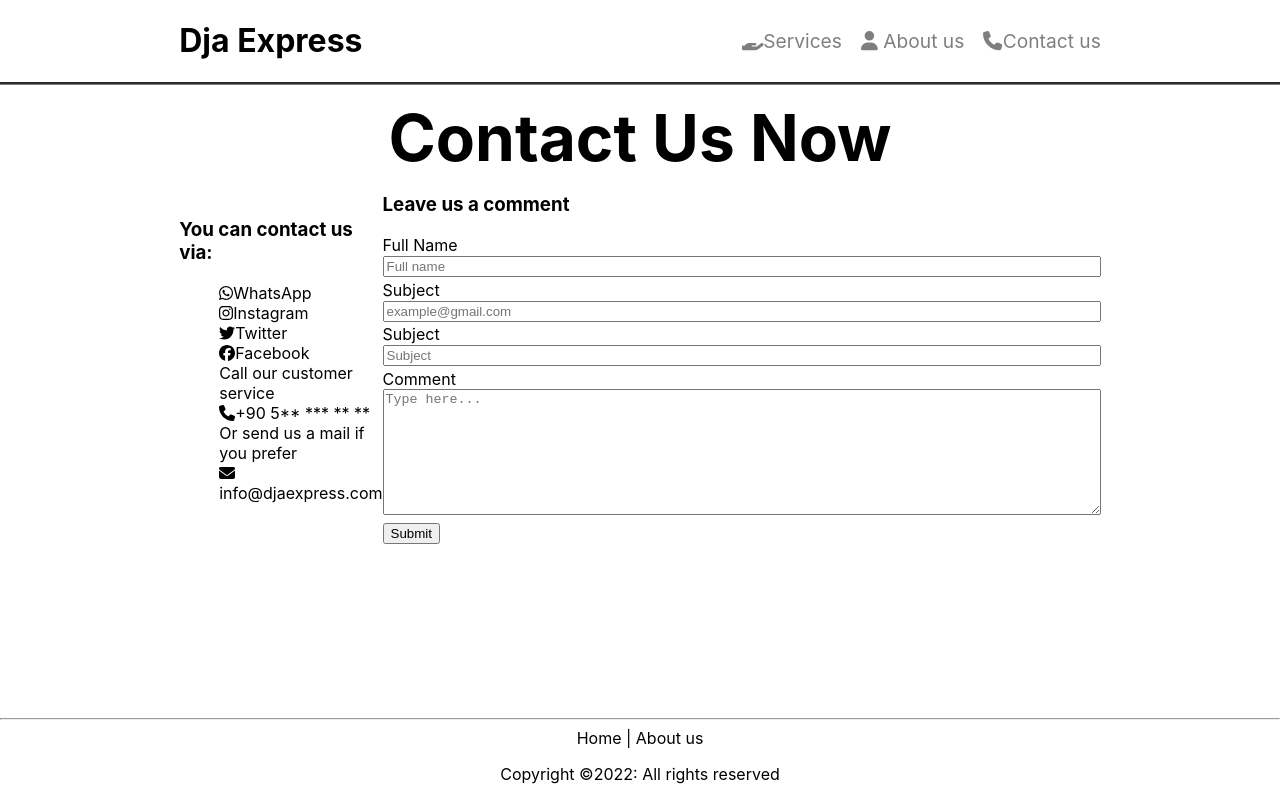
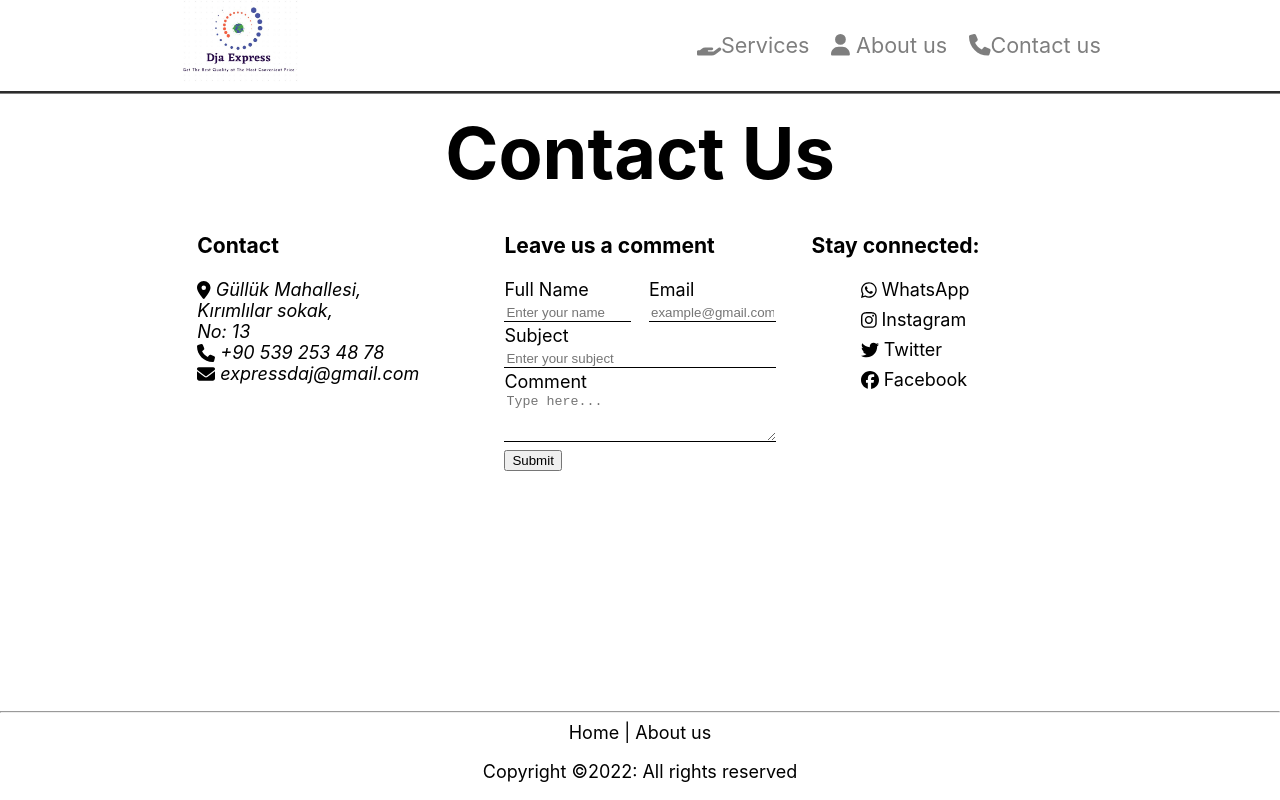
Before and after one commit to ibnlisha/dja-express, a Next.js app: page /contact in a window 1280 px wide. Built offline with nearby package versions, Linux system fonts and the light colour scheme.

Commit message:
After addition of the about us page and reformating of the contact page

```diff
--- a/components/Modal.jsx
+++ b/components/Modal.jsx
@@ -7,6 +7,7 @@ const Modal = ({setShow, images}) =>
     <div style = {{
         position: 'fixed',
         top: '0',
+        left: '0',
         zIndex: '1',
         width: '100vw',
         height: '100vh',
--- a/components/Navbar.jsx
+++ b/components/Navbar.jsx
@@ -3,13 +3,22 @@ import { FontAwesomeIcon } from '@fortawesome/react-fontawesome';
 import { faUser, faPhone, faHandHolding, faBars, faXmark } from '@fortawesome/free-solid-svg-icons';
 import styles from '../styles/Navbar.module.css'
 import React ,{ useState } from 'react';
+import Head from 'next/head'
+import { config, dom } from '@fortawesome/fontawesome-svg-core';
+config.autoAddCss = false;
 const Navbar = () => {
   const [showNavs, setShowNavs] = useState(true)
   return (
     <div className={styles.navbar}>
+      <Head>
+        <title>Dja Express</title>
+        <meta name="description" content="Generated by create next app" />
+        <link rel="icon" href="/logo.jpeg" />
+        <style>{dom.css()}</style>
+      </Head>
       <div className={styles.navContainer}>
         <div className={styles.menuContainer}>
-          <h1><Link href='/'>Dja Express</Link></h1>
+          <h1 style={{margin: '0'}}><Link href='/'><img src='/logo.jpeg' width='120' /></Link></h1>
               <button className={styles.menu}
               onClick ={() => setShowNavs(!showNavs)}>
                 {showNavs ? <FontAwesomeIcon icon={faBars}/> : <FontAwesomeIcon icon={faXmark}/>}
--- a/pages/contact.js
+++ b/pages/contact.js
@@ -1,50 +1,60 @@
 import {FontAwesomeIcon} from '@fortawesome/react-fontawesome'
-import {faPhone, faEnvelope} from '@fortawesome/free-solid-svg-icons'
+import {faPhone, faEnvelope, faLocationDot} from '@fortawesome/free-solid-svg-icons'
 import { faFacebook, faTwitter, faInstagram, faWhatsapp } from '@fortawesome/free-brands-svg-icons'
 import styles from '../styles/Contact.module.css'
 import styles1 from '../styles/Home.module.css'
 const ContanctUs = () => {
   return (
     <div className={styles1.container}>
-        <h1 className={styles1.title}>Contact Us Now</h1>
+        <h1 className={styles1.title}>Contact Us </h1>
         <div className={styles.contactContainer}>
-            <div>
-                <h3>You can contact us via:</h3>
-                <ul className={styles.list}>
-                    <li><a href='https://web.whatsapp.com/'>
-                        <FontAwesomeIcon icon = {faWhatsapp} />WhatsApp</a></li>
-                    <li><a href='https://www.instagram.com/'>
-                    <FontAwesomeIcon icon = {faInstagram} />Instagram
-                    </a></li>
-                    <li><a href='https://twitter.com/?lang=en'>
-                        <FontAwesomeIcon icon = {faTwitter} />Twitter </a></li>
-                    <li><a href='https://www.facebook.com/'>
-                        <FontAwesomeIcon icon = {faFacebook} />Facebook</a></li>
-                    <li>Call our customer service <br/>
-                        <FontAwesomeIcon icon = {faPhone} />
-                        <a href='tel:+90 5** *** ** **'>+90 5** *** ** **</a>
-                    </li>
-                    <li>Or send us a mail if you prefer <br/>
+            <div className={styles.section}>
+                <h3>Contact</h3>
+                <address>
+                    <FontAwesomeIcon icon={faLocationDot}/> Güllük Mahallesi, <br />
+                    Kırımlılar sokak, <br />
+                    No: 13 <br />
+                    <FontAwesomeIcon icon = {faPhone} />
+                        <a href='tel:+90 539 253 48 78'> +90 539 253 48 78</a> <br/>
                         <FontAwesomeIcon icon = {faEnvelope} />
-                        <a href = 'mailTo:info@jaexpress.com'>info@djaexpress.com</a>
-                    </li>
-                </ul>
+                        <a href = 'mailTo:expressdaj@gmail.com'> expressdaj@gmail.com</a>
+                </address>
             </div>
-            <form>
+        <form className={styles.section}>
                 <h3>Leave us a comment</h3>
-                <label htmlFor='FullNm' className={styles.formControl}>Full Name</label>
-                <input name = 'fullName'  className={styles.formControl}id = 'FullNm' placeholder='Full name' />
-                <label htmlFor='mailId' className={styles.formControl}>Subject</label>
-                <input name = 'email'  className={styles.formControl}id = 'mailId' placeholder='example@gmail.com' />
-                <label htmlFor='header' className={styles.formControl}>Subject</label>
-                <input name = 'subject'  className={styles.formControl}id = 'header' placeholder='Subject' />
-                <label htmlFor='comment' className={styles.formControl}>Comment</label>
+                <div className={styles.names}>
+                    <div className={styles.creds}>
+                        <label htmlFor='FullNm' >Full Name</label>
+                        <input name = 'fullName'  className={styles.formControl}id = 'FullNm' placeholder='Enter your name' />
+                    </div>
+                    <div className={styles.creds}>
+                        <label htmlFor='mailId' >Email</label>
+                        <input name = 'email'  className={styles.formControl}id = 'mailId' placeholder='example@gmail.com' />
+                    </div>
+                </div>
+                <label htmlFor='header' >Subject</label>
+                <input name = 'subject'  className={styles.formControl}id = 'header' placeholder='Enter your subject' />
+                <label htmlFor='comment' >Comment</label>
                 <textarea name = 'comment'
                 id = 'comment' className={styles.formControl}
-                rows= '8'
+                rows= '3'
                 placeholder='Type here...'></textarea>
                 <button>Submit</button>
             </form>
+            <div className={styles.section}>
+                <h3>Stay connected:</h3>
+                <ul className={styles.list}>
+                    <li className={styles.listItem}><a href='https://web.whatsapp.com/'>
+                        <FontAwesomeIcon icon = {faWhatsapp} /> WhatsApp</a></li>
+                    <li className={styles.listItem}><a href='https://www.instagram.com/'>
+                    <FontAwesomeIcon icon = {faInstagram} /> Instagram
+                    </a></li>
+                    <li className={styles.listItem}><a href='https://twitter.com/?lang=en'>
+                        <FontAwesomeIcon icon = {faTwitter} /> Twitter </a></li>
+                    <li className={styles.listItem}><a href='https://www.facebook.com/'>
+                        <FontAwesomeIcon icon = {faFacebook} /> Facebook</a></li>
+                </ul>
+            </div>
         </div>
     </div>
   )
--- a/styles/Contact.module.css
+++ b/styles/Contact.module.css
@@ -2,12 +2,28 @@
     display: flex;
     margin: 0 auto;
     justify-content: space-between;
-    align-items: center;
+    /* align-items: center; */
 }
 .formControl{
     width: 100%;
     margin-bottom: 0.2em;
+    border: none;
+    border-bottom: 1px solid black;
 }
 .list{
     list-style-type: none;
 }
+.section{
+    flex: 1;
+    margin: 1em;
+}
+.listItem{
+    margin: 0.5em;
+}
+.creds{
+    width: calc(50% - 0.5em);
+}
+.names{
+    display: flex;
+    justify-content: space-between;
+}
--- a/styles/Home.module.css
+++ b/styles/Home.module.css
@@ -96,15 +96,22 @@
   background-position: center;
   background-size: cover;
   display: flex;
-  justify-content: space-between;
+  justify-content: center;
   align-items: center;
   margin: 0.2em auto;
+}
+.imgContainer:hover{
+  justify-content: space-between;
 }
 .show:hover button {
   display: block !important;
   cursor: pointer;
 }
-
+.wellcomeMessage{
+  color:antiquewhite;
+  font-size: 1.2em;
+  text-align: center;
+}
 .card:hover,
 .card:focus,
 .card:active {
--- a/styles/globals.css
+++ b/styles/globals.css
@@ -4,6 +4,7 @@ body {
   margin: 0;
   font-family: -apple-system, BlinkMacSystemFont, Segoe UI, Roboto, Oxygen,
     Ubuntu, Cantarell, Fira Sans, Droid Sans, Helvetica Neue, sans-serif;
+    font-size: 18px;
 }
 
 a {
```
Also changed, not shown: pages/about.js (+30 -0 lines), pages/index.js (+5 -10 lines), styles/About.module.css (added, +15 -0 lines), public/logo.jpeg (added).
